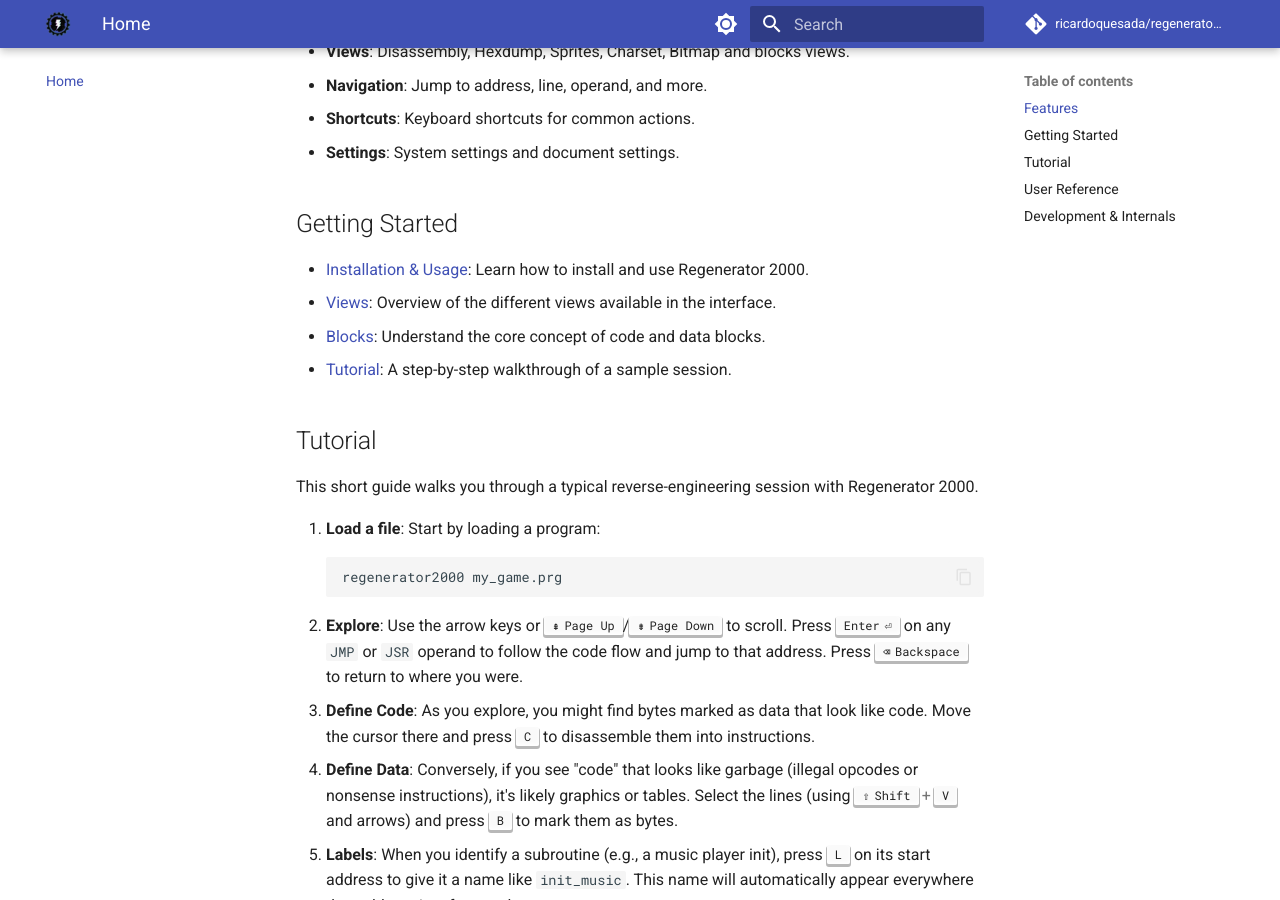
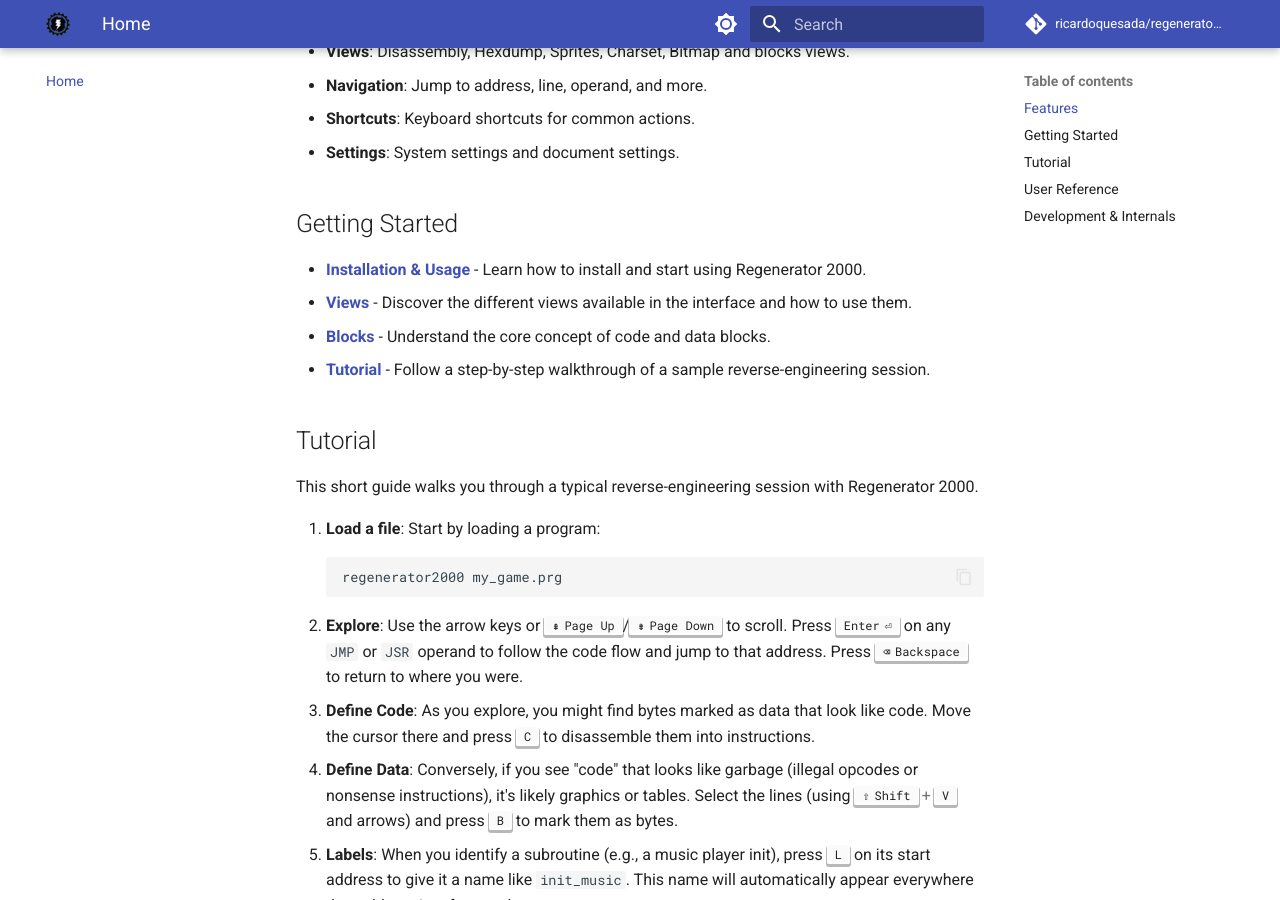
Before and after one commit to ricardoquesada/regenerator2000, an MkDocs documentation site: the page built from docs/index.md, in a window 1280 px wide and 900 px high, scrolled down 968 px. Built offline with MkDocs 1.6.1 and Material for MkDocs 9.7.7, drawn with Linux system fonts in a browser that asks for light colours; comment, search, counter and statistics services are not loaded.

Commit message:
docs: minor improvements

```diff
--- a/docs/index.md
+++ b/docs/index.md
@@ -19,10 +19,10 @@
 
 ## Getting Started
 
-- [Installation & Usage](install.md): Learn how to install and use Regenerator 2000.
-- [Views](views.md): Overview of the different views available in the interface.
-- [Blocks](blocks.md): Understand the core concept of code and data blocks.
-- [Tutorial](#tutorial): A step-by-step walkthrough of a sample session.
+- **[Installation & Usage](install.md)** - Learn how to install and start using Regenerator 2000.
+- **[Views](views.md)** - Discover the different views available in the interface and how to use them.
+- **[Blocks](blocks.md)** - Understand the core concept of code and data blocks.
+- **[Tutorial](#tutorial)** - Follow a step-by-step walkthrough of a sample reverse-engineering session.
 
 ## Tutorial
 
--- a/mkdocs.yml
+++ b/mkdocs.yml
@@ -6,6 +6,7 @@
   Features a TUI with modern features like x-ref, undo/redo, arrows,
   keyboard-driven and more!
 
+site_url: http://regenerator2000.readthedocs.io/
 repo_url: https://github.com/ricardoquesada/regenerator2000
 repo_name: ricardoquesada/regenerator2000
 
@@ -25,6 +26,8 @@
     # Palette toggle for light mode
     - media: "(prefers-color-scheme: light)"
       scheme: default
+      primary: indigo
+      accent: deep purple
       toggle:
         icon: material/brightness-7
         name: Switch to dark mode
@@ -32,12 +35,19 @@
     # Palette toggle for dark mode
     - media: "(prefers-color-scheme: dark)"
       scheme: slate
+      primary: indigo
+      accent: deep purple
       toggle:
         icon: material/brightness-4
         name: Switch to light mode
+  font:
+    text: Roboto
+    code: Roboto Mono
   features:
     - navigation.tabs
     - content.code.copy
+    - navigation.top
+    - navigation.tracking
 
 nav:
   - Home: index.md
@@ -52,6 +62,7 @@
       - FAQ: faq.md
   - Development & Internals:
       - Architecture: architecture.md
+      - Graphics Module: graphics_module.md
       - Requirements: requirements.md
 
 markdown_extensions:
```
